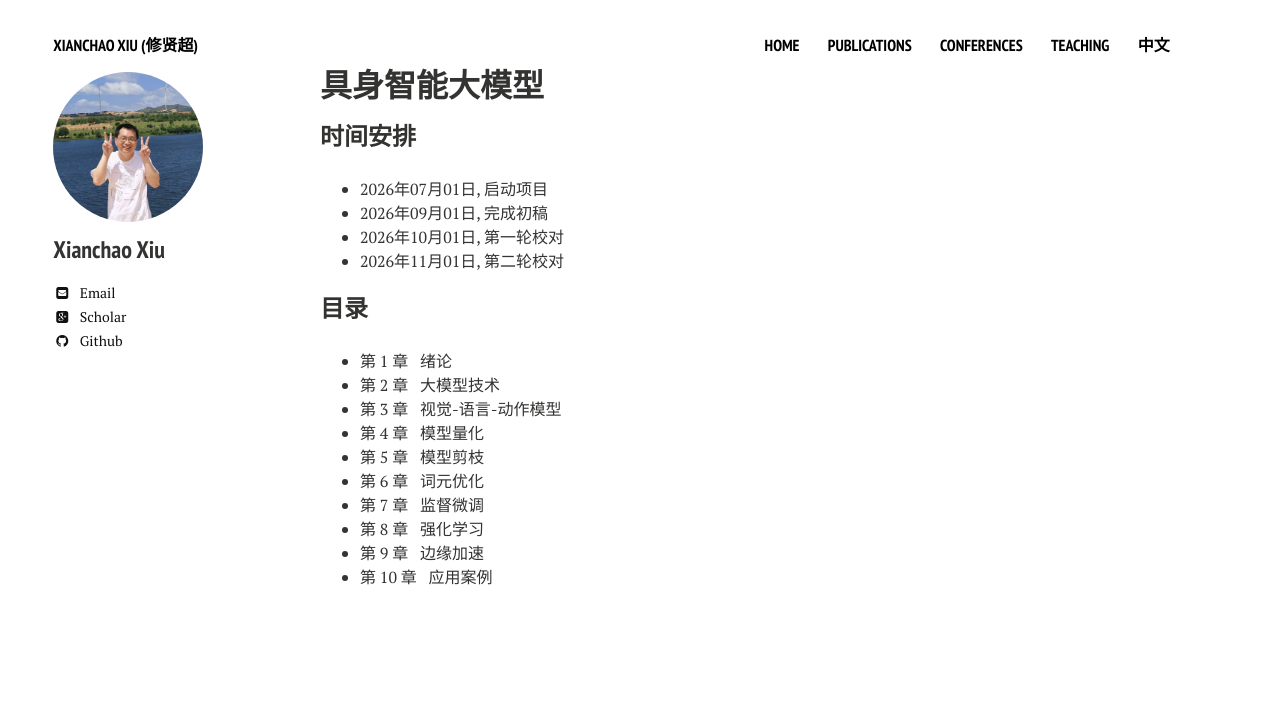
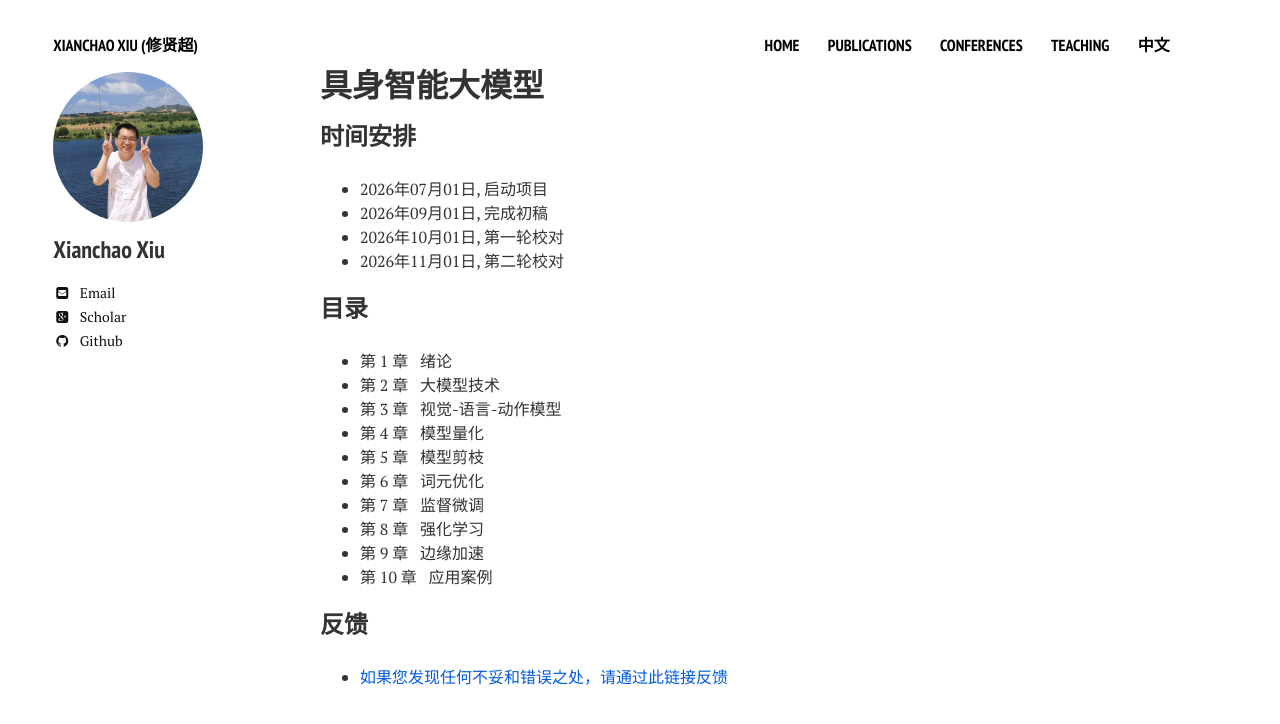
Before and after one commit to xianchaoxiu/xianchaoxiu.github.io, a Jekyll site: the page built from chinese/book/VLA/index.md, in a window 1280 px wide. Shown: the top 724 px of the page. Built offline with Jekyll 4.4.1, drawn with Linux system fonts in a browser that asks for light colours; nearby versions of some CDN libraries.

Commit message:
Update index.md

```diff
--- a/chinese/book/VLA/index.md
+++ b/chinese/book/VLA/index.md
@@ -25,3 +25,7 @@ share: false
 * 第 8 章 &nbsp;  强化学习 <br>
 * 第 9 章 &nbsp;  边缘加速 <br>
 * 第 10 章 &nbsp;  应用案例 <br>
+
+
+### 反馈
+* <a href="https://docs.qq.com/form/page/DTkZmRnNHZGRwTE1K" class="textlink" target="_blank">如果您发现任何不妥和错误之处，请通过此链接反馈 </a> <br>
```
